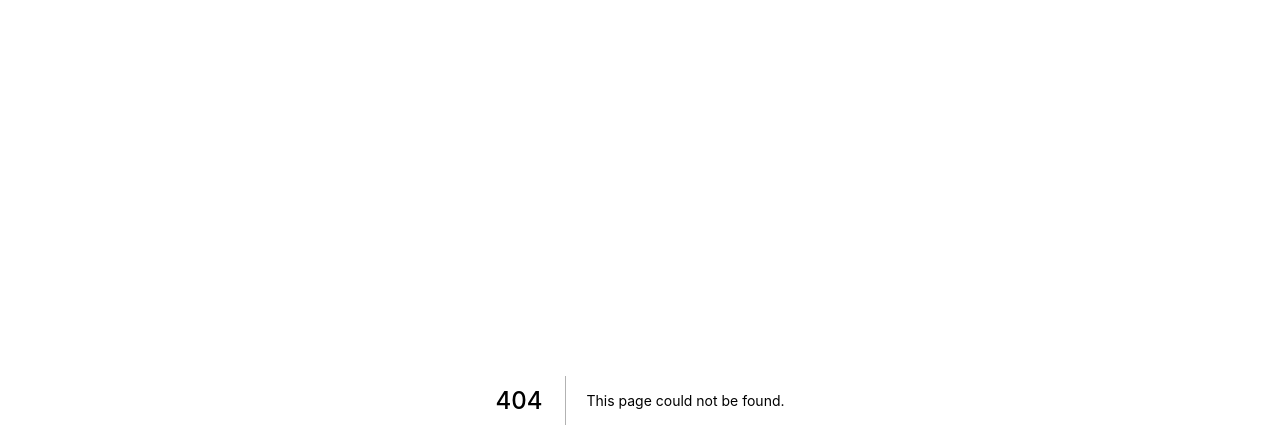
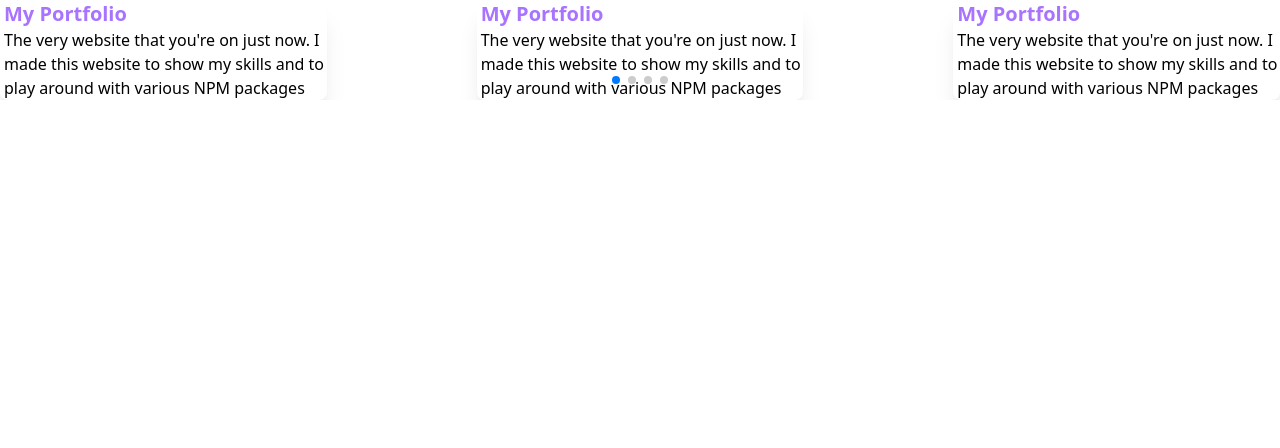
Before and after one commit to RangerVinven/Old-Old-Portfolio, a Next.js app: page /components/ProjectSwiper in a window 1280 px wide. Before the commit this address had no page. Shown: the top 448 px of the page. Built offline with nearby package versions, Linux system fonts and the light colour scheme.

Commit message:
Added a pagination bar

```diff
--- /dev/null
+++ b/pages/components/ProjectSwiper.tsx
@@ -0,0 +1,32 @@
+// Import Swiper React components
+import { Swiper, SwiperSlide } from "swiper/react";
+import { Pagination, Navigation} from "swiper"
+
+// Import Swiper styles
+import 'swiper/css';
+import 'swiper/css/navigation';
+import 'swiper/css/pagination';
+
+import ProjectCard from './ProjectCard';
+
+export default function ProjectSwiper() {
+
+
+
+  return (
+		<Swiper
+		modules={[Navigation, Pagination]}
+		spaceBetween={150}
+		slidesPerView={3}
+		pagination={true}
+		scrollbar={{draggable: true}}
+		className="h-full">
+			<SwiperSlide><ProjectCard title="My Portfolio" description="The very website that you're on just now. I made this website to show my skills and to play around with various NPM packages" /></SwiperSlide>
+			<SwiperSlide><ProjectCard title="My Portfolio" description="The very website that you're on just now. I made this website to show my skills and to play around with various NPM packages" /></SwiperSlide>
+			<SwiperSlide><ProjectCard title="My Portfolio" description="The very website that you're on just now. I made this website to show my skills and to play around with various NPM packages" /></SwiperSlide>
+			<SwiperSlide><ProjectCard title="My Portfolio" description="The very website that you're on just now. I made this website to show my skills and to play around with various NPM packages" /></SwiperSlide>
+			<SwiperSlide><ProjectCard title="My Portfolio" description="The very website that you're on just now. I made this website to show my skills and to play around with various NPM packages" /></SwiperSlide>
+			<SwiperSlide><ProjectCard title="My Portfolio" description="The very website that you're on just now. I made this website to show my skills and to play around with various NPM packages" /></SwiperSlide>
+		</Swiper>
+  )
+}
```
